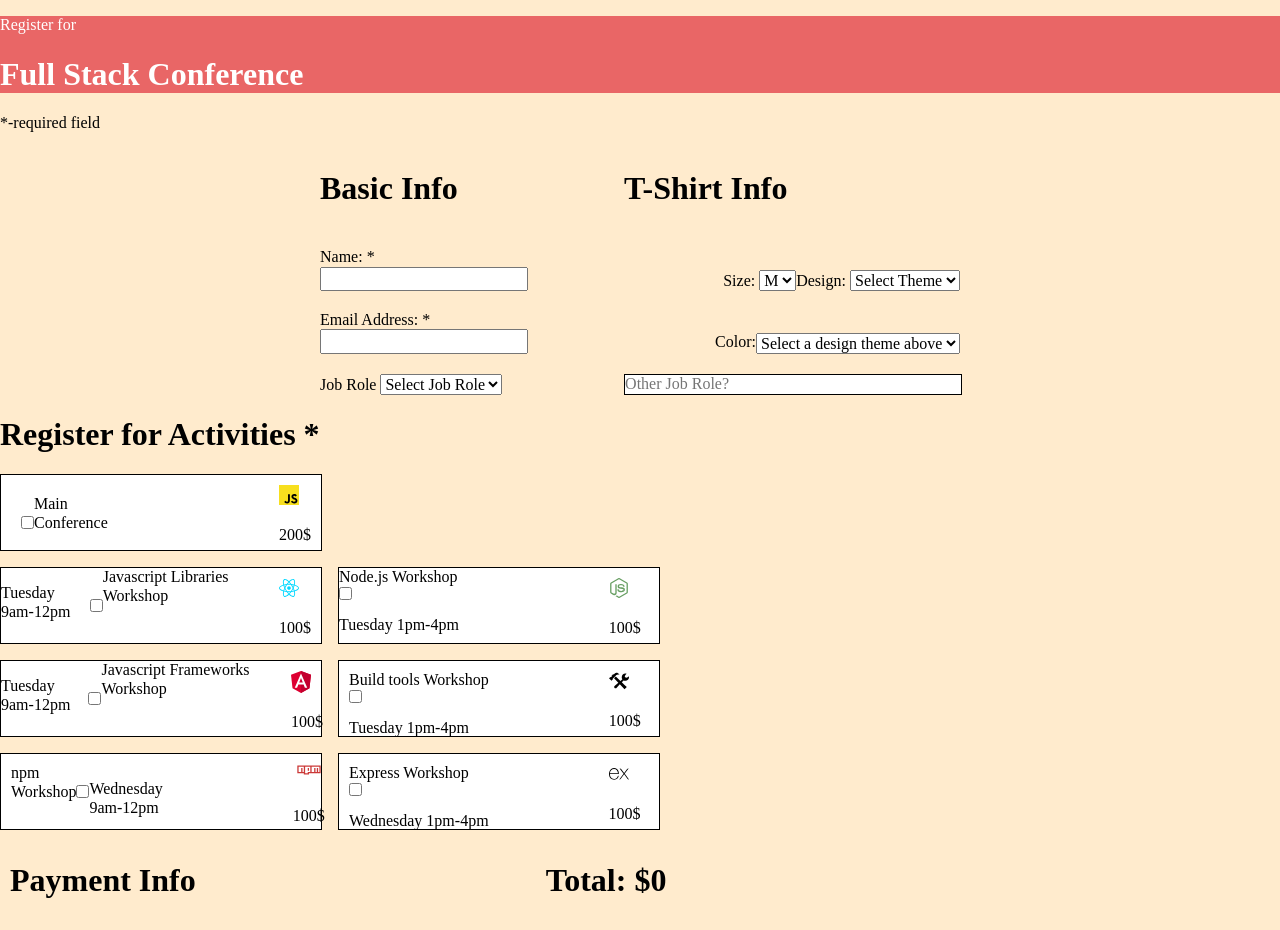
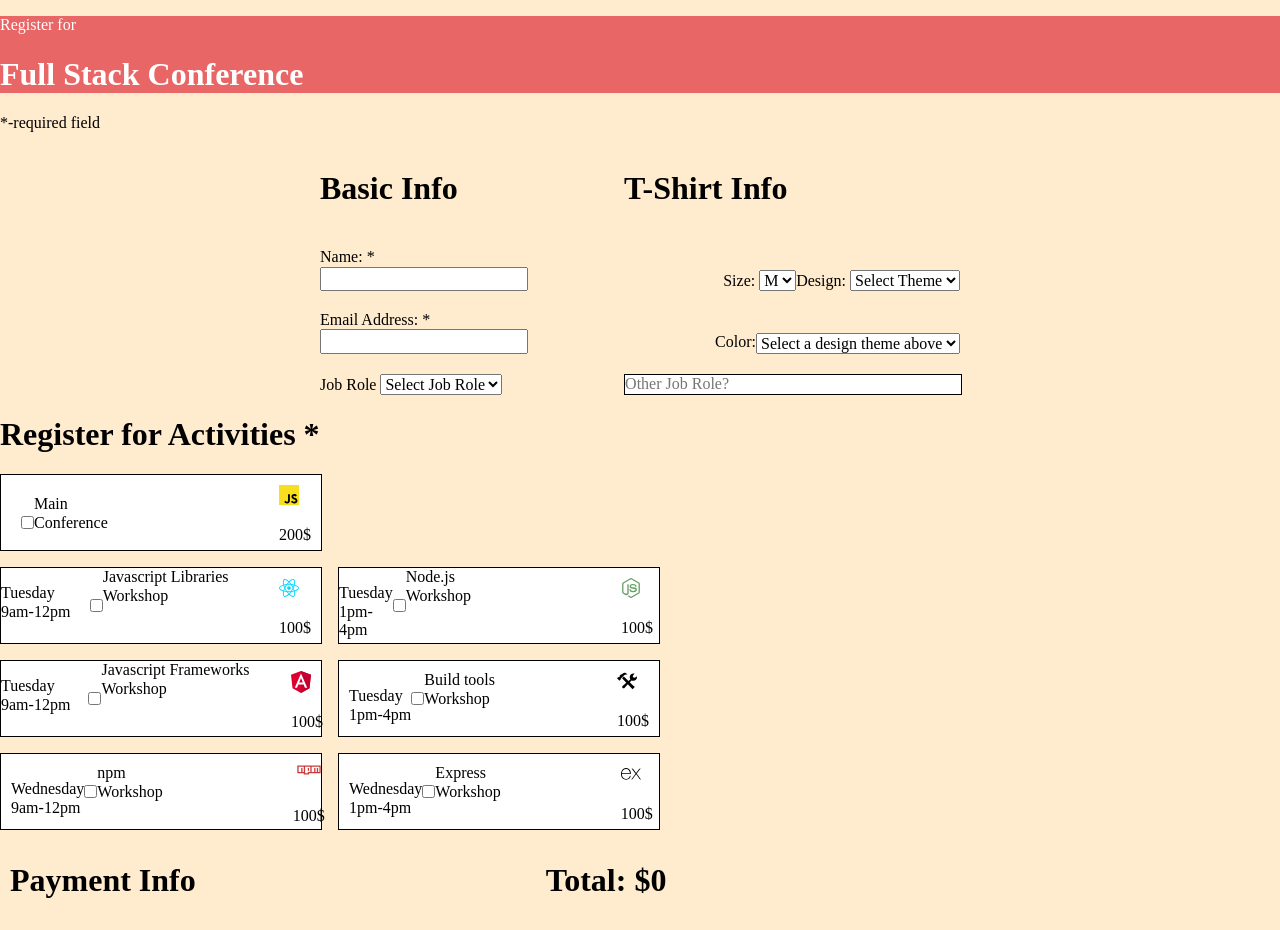
Before and after one commit to tendermihai/register-page-grid-template-area, a plain HTML site: page index.html in a window 1280 px wide. Drawn offline with Linux system fonts and the light colour scheme.

Commit message:
added flex

```diff
--- a/style.css
+++ b/style.css
@@ -174,7 +174,7 @@ input {
 .workshop {
   padding: 10px;
   display: flex;
-  flex-direction: row;
+  flex-direction: row-reverse;
 }
 
 .node-workshop {
@@ -191,6 +191,11 @@ input {
   padding: 10px;
 }
 
+.nodeworkshop {
+  display: flex;
+  flex-direction: row-reverse;
+}
+
 .build-tools {
   background-color: white;
   height: 75px;
@@ -199,6 +204,11 @@ input {
   display: flex;
   flex-direction: row;
   gap: 100px;
+}
+
+.build-tools-workshop {
+  display: flex;
+  flex-direction: row-reverse;
 }
 
 .build {
@@ -217,6 +227,11 @@ input {
   display: flex;
   flex-direction: row;
   gap: 100px;
+}
+
+.build-tools-workshop {
+  display: flex;
+  flex-direction: row-reverse;
 }
 
 .container-activies {
```
